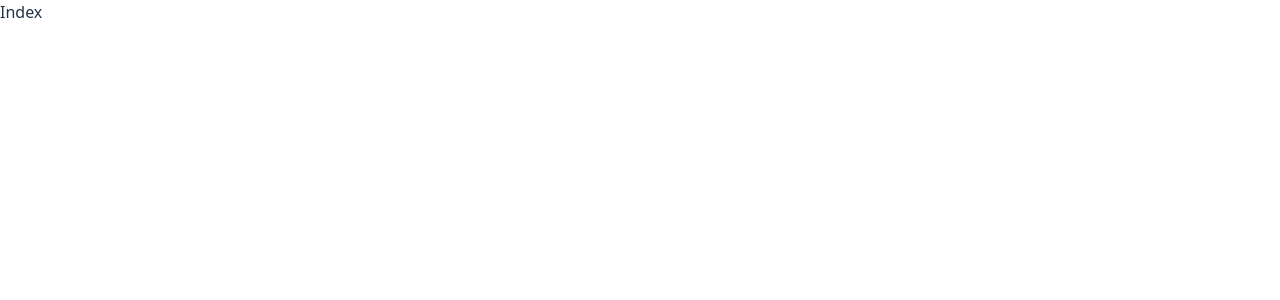
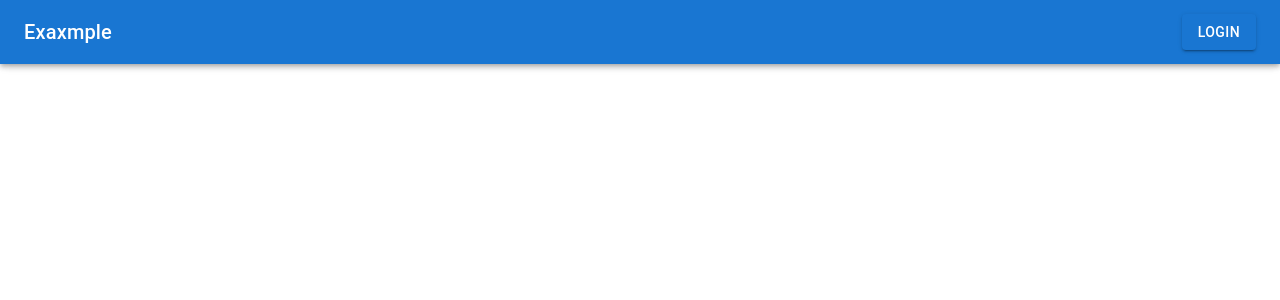
Before and after one commit to tnikFi/discord-bot-ui, a React (Vite) app: page / in a window 1280 px wide. Shown: the top 300 px of the page. Built offline with nearby package versions, Linux system fonts and the light colour scheme.

Commit message:
Added header to index page

```diff
--- /dev/null
+++ b/src/components/Header.tsx
@@ -0,0 +1,23 @@
+import { AppBar, Button, Toolbar, Typography } from "@mui/material"
+
+const Header = () => {
+    // Temporary login function
+    const handleLogin = () => {
+        window.location.assign('/panel/dashboard')
+    }
+
+    return (
+        <AppBar position="fixed" sx={{ zIndex: (theme) => theme.zIndex.drawer + 1 }}>
+            <Toolbar>
+                <Typography variant="h6" noWrap component="div" sx={{ flexGrow: 1 }}>
+                    Exaxmple
+                </Typography>
+                <Button variant='contained' color='primary' onClick={handleLogin}>
+                    Login
+                </Button>
+            </Toolbar>
+        </AppBar>
+    )
+}
+
+export default Header
--- a/src/pages/Index.tsx
+++ b/src/pages/Index.tsx
@@ -1,8 +1,10 @@
+import { Box } from '@mui/material'
 import React from 'react'
+import Header from '../components/Header'
 
 const Index = () => {
   return (
-    <div>Index</div>
+    <Header />
   )
 }
 
```
